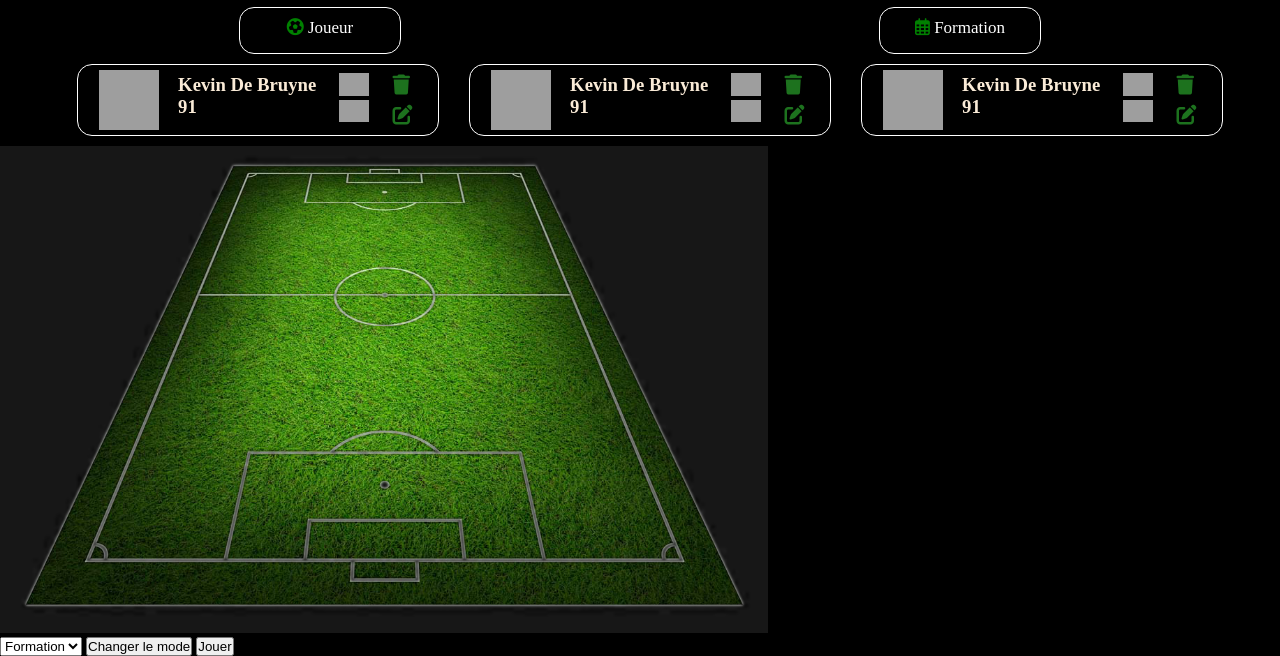
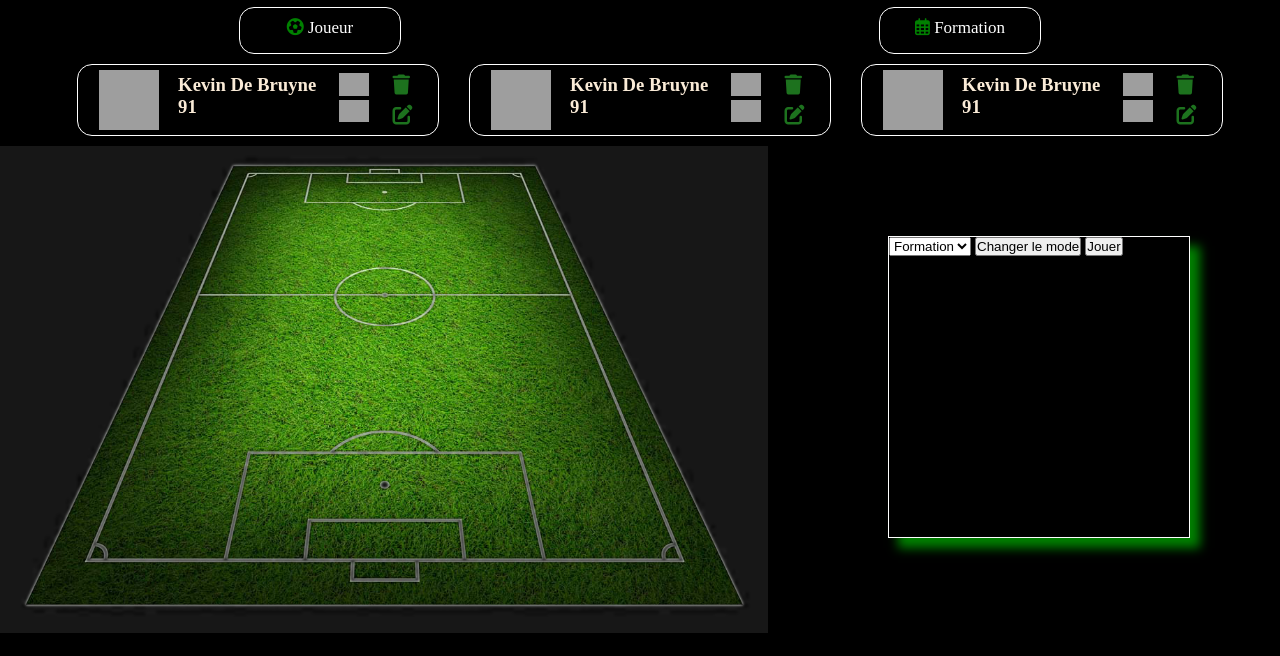
Before and after one commit to Youcode-Classe-E-2024-2025/Asmae_Elhamzaoui-fut, a plain HTML site: page html/index.html in a window 1280 px wide. Shown: the part 357-1013 px from the top of the page. After the commit the page ends 990 px from the top, so only its background shows below. Drawn offline with Linux system fonts and the light colour scheme; grey boxes are pictures that could not be loaded.

Commit message:
l'ajout du style pour le formulaire dans le fichier style.css

```diff
--- a/css/style.css
+++ b/css/style.css
@@ -79,7 +79,19 @@ h1{
 }
 
 /* style du section 3 */
-.terrain img{
+.terrain-formation{
+    display: flex;
+    justify-content: space-between;
+    gap:10px;
+}
+.terrain{
     width:60%;
     height:100%;
 }
+.formation{
+    width:300px;
+    height:300px;
+    border:1px solid white;
+    margin:90px;
+    box-shadow: 10px 10px 10px  green;
+}
--- a/html/index.html
+++ b/html/index.html
@@ -76,9 +76,7 @@
 
     <section id="section3">
      <div class="terrain-formation">
-         <div class="terrain">
-              <img src="/images/terrain.png">
-         </div>
+              <img class="terrain" src="/images/terrain.png">
          <div class="formation">
           <form>
             <select name="choix">
```
